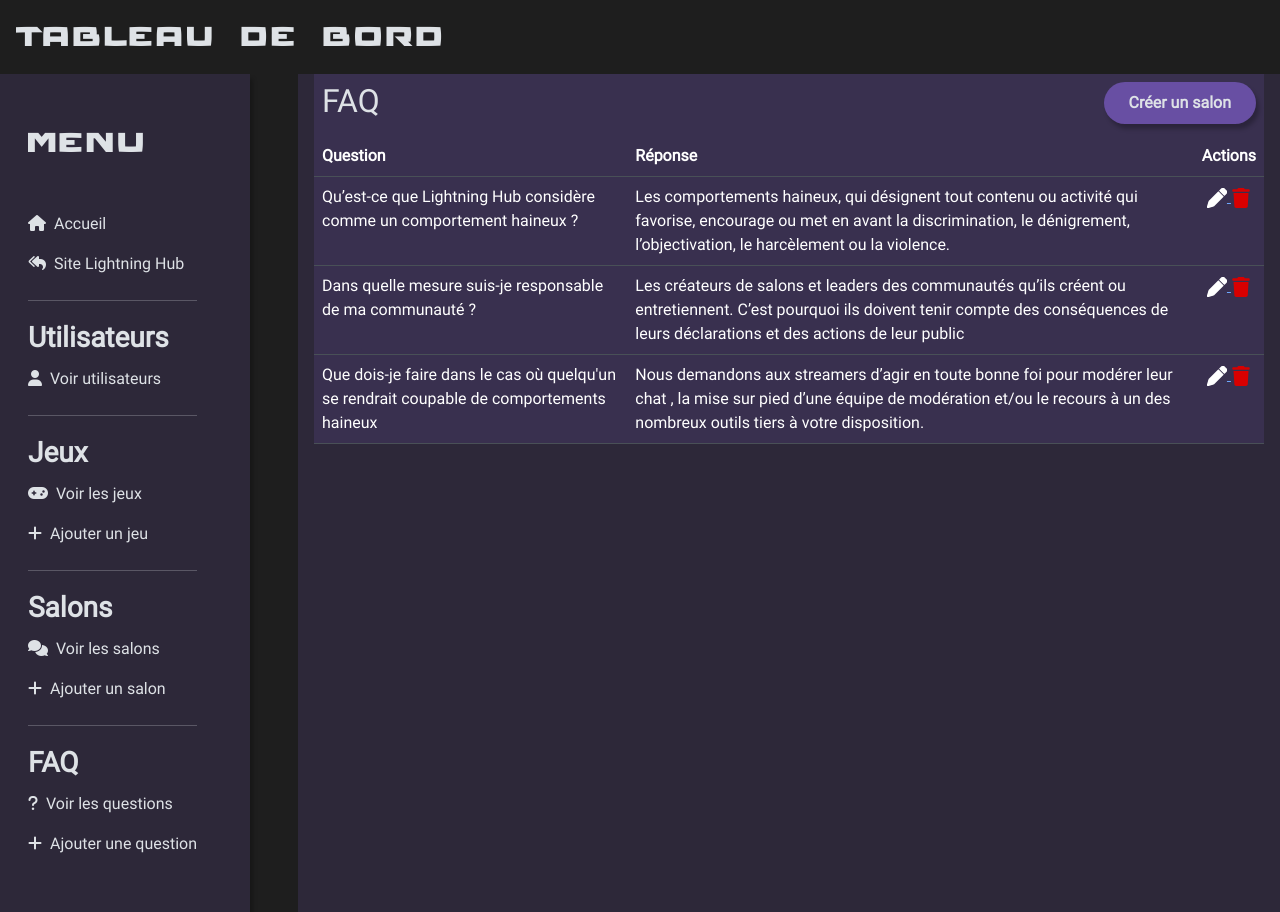
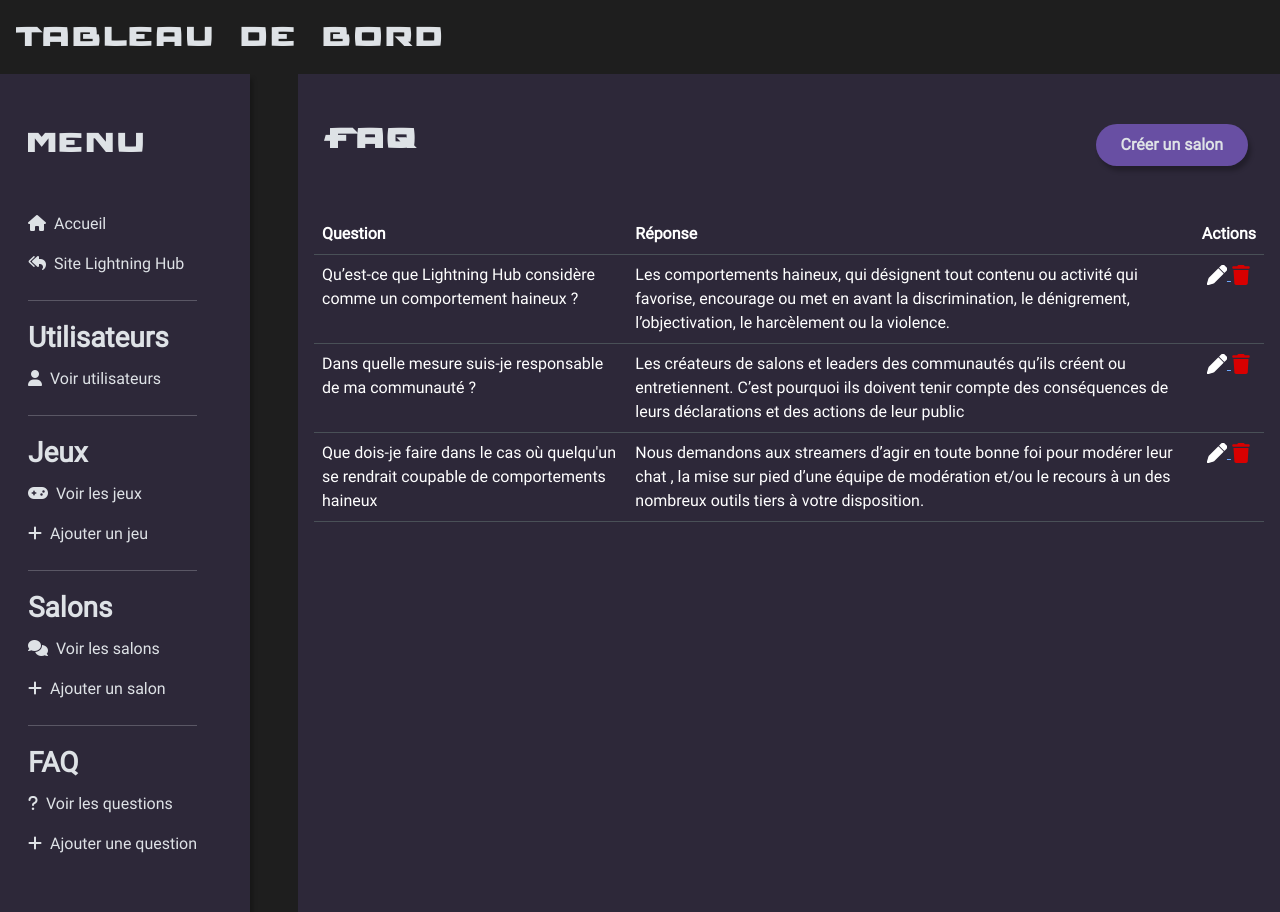
Before and after one commit to AlexMalvy/LightningHub, a PHP site: page /admin/faq in a window 1280 px wide. Run offline with PHP 8.4, Linux system fonts and the light colour scheme; data comes from the database, SQL or seed files in the repository; some libraries are stand-ins or nearby versions.

Commit message:
reglages titres

```diff
--- a/view/admin/faq/faq_create.php
+++ b/view/admin/faq/faq_create.php
@@ -24,7 +24,7 @@
     <section id="dashboard-hub" class="ms-lg-5 text-lg-start w-100">
 
         <div class="d-flex bd-highlight justify-content-between bg-color-purple-faded">
-            <h2 class="p-2 bd-highlight">CREER UNE FAQ</h2>
+            <h2 class="nav-dashboard-title px-lg-3 my-4 py-4 reconstruct">Créer une faq</h2>
         </div>
 
 
--- a/view/admin/faq/index.php
+++ b/view/admin/faq/index.php
@@ -23,9 +23,9 @@
 
 <section id="dashboard-faq" class="bg-color-purple-faded ms-lg-5 px-3 text-lg-start">
 
-    <div class="d-flex bd-highlight justify-content-between bg-color-purple-faded">
-        <h2 class="p-2 bd-highlight">FAQ</h2>
-        <div class="p-2 bd-highlight">
+    <div class="d-flex bd-highlight justify-content-between ">
+        <h2 class="nav-dashboard-title px-lg-3 my-4 py-4 reconstruct">Faq</h2>
+        <div class="nav-dashboard-title px-lg-3 my-4 py-4">
             <form action="game_edit.php" method="GET">
                 <button type="submit" id="newRoom" aria-controls="create-room-button" aria-selected="false" class="btn lh-buttons-purple text-end">Créer un salon</button>
             </form>
@@ -33,7 +33,7 @@
     </div>
 
 
-    <table class="table bg-color-purple-faded ">
+    <table class="table  ">
         <thead class="">
         <tr>
             <th scope="col">Question</th>
--- a/view/admin/game/game_create.php
+++ b/view/admin/game/game_create.php
@@ -24,7 +24,7 @@
     <section id="dashboard-hub" class="ms-lg-5 text-lg-start w-100">
 
         <div class="d-flex bd-highlight justify-content-between bg-color-purple-faded">
-            <h2 class="p-2 bd-highlight">CREER UN JEU</h2>
+            <h2 class="nav-dashboard-title px-lg-3 my-4 py-4 reconstruct">Créer un jeu</h2>
         </div>
 
 
--- a/view/admin/game/index.php
+++ b/view/admin/game/index.php
@@ -24,8 +24,8 @@
     <section id="dashboard-hub" class="ms-lg-5 text-lg-start w-100">
 
         <div class="d-flex bd-highlight justify-content-between bg-color-purple-faded">
-            <h2 class="p-2 bd-highlight">JEUX</h2>
-            <div class="p-2 bd-highlight">
+            <h2 class="nav-dashboard-title px-lg-3 my-4 py-4 reconstruct">Jeux</h2>
+            <div class="nav-dashboard-title px-lg-3 my-4 py-4">
                 <form action="game_edit.php" method="GET">
                     <button type="submit" id="newRoom" aria-controls="create-room-button" aria-selected="false" class="btn lh-buttons-purple text-end">Créer un salon</button>
                 </form>
--- a/view/admin/home/index.php
+++ b/view/admin/home/index.php
@@ -21,7 +21,7 @@
         <?php require_once base_path("view/admin/components/nav_admin.php") ?>
 
         <section id="dashboard-welcome" class="bg-color-purple-faded ms-lg-5 text-center text-lg-start">
-            <p class="nav-dashboard-title ps-lg-3 my-4 py-4">Accueil</p>
+            <p class="nav-dashboard-title ps-lg-3 my-4 py-4 reconstruct">Accueil</p>
             <hr class="d-lg-none mx-3">
             <ul class="list-unstyled d-lg-flex">
                 <div>
--- a/view/admin/hub/hub_create.php
+++ b/view/admin/hub/hub_create.php
@@ -24,7 +24,7 @@
     <section id="dashboard-hub" class="ms-lg-5 text-lg-start w-100">
 
         <div class="d-flex bd-highlight justify-content-between bg-color-purple-faded">
-            <h2 class="p-2 bd-highlight">CREER UN SALON</h2>
+            <h2 class="nav-dashboard-title px-lg-3 my-4 py-4 reconstruct">Créer un salon</h2>
         </div>
 
         <div class="tab-pane fade show p-1 border bg-color-purple-faded" id="new-room-hub-tab-pane" role="tabpanel"
--- a/view/admin/hub/hub_edit.php
+++ b/view/admin/hub/hub_edit.php
@@ -24,7 +24,7 @@
     <section id="dashboard-hub" class="ms-lg-5 text-lg-start w-100">
 
         <div class="d-flex bd-highlight justify-content-between bg-color-purple-faded">
-            <h2 class="p-2 bd-highlight">MODIFIER UN SALON</h2>
+            <h2 class="nav-dashboard-title px-lg-3 my-4 py-4 reconstruct">Modifier un salon</h2>
         </div>
         <div class="tab-pane fade show p-1 border bg-color-purple-faded" id="update-room-hub-tab-pane" role="tabpanel"
              aria-labelledby="update-room-hub-tab" tabindex="0">
--- a/view/admin/hub/index.php
+++ b/view/admin/hub/index.php
@@ -23,8 +23,8 @@
     <section id="dashboard-hub" class="ms-lg-5 text-lg-start w-100">
 
     <div class="d-flex bd-highlight justify-content-between bg-color-purple-faded">
-        <h2 class="p-2 bd-highlight">SALONS</h2>
-        <div class="p-2 bd-highlight">
+        <h2 class="nav-dashboard-title px-lg-3 my-4 py-4 reconstruct">Salons</h2>
+        <div class="nav-dashboard-title px-lg-3 my-4 py-4">
             <form action="hub_create.php" method="GET">
             <button type="submit" id="newRoom" aria-controls="create-room-button" aria-selected="false" class="btn lh-buttons-purple text-end">Créer un salon</button>
             </form>
--- a/view/admin/user/index.php
+++ b/view/admin/user/index.php
@@ -24,7 +24,7 @@
     <section id="dashboard-hub" class="ms-lg-5 text-lg-start w-100">
 
         <div class="d-flex bd-highlight justify-content-between bg-color-purple-faded">
-            <h2 class="p-2 bd-highlight">UTILISATEURS</h2>
+            <h2 class="nav-dashboard-title px-lg-3 my-4 py-4 reconstruct">Utilisateurs</h2>
         </div>
 
 
```
